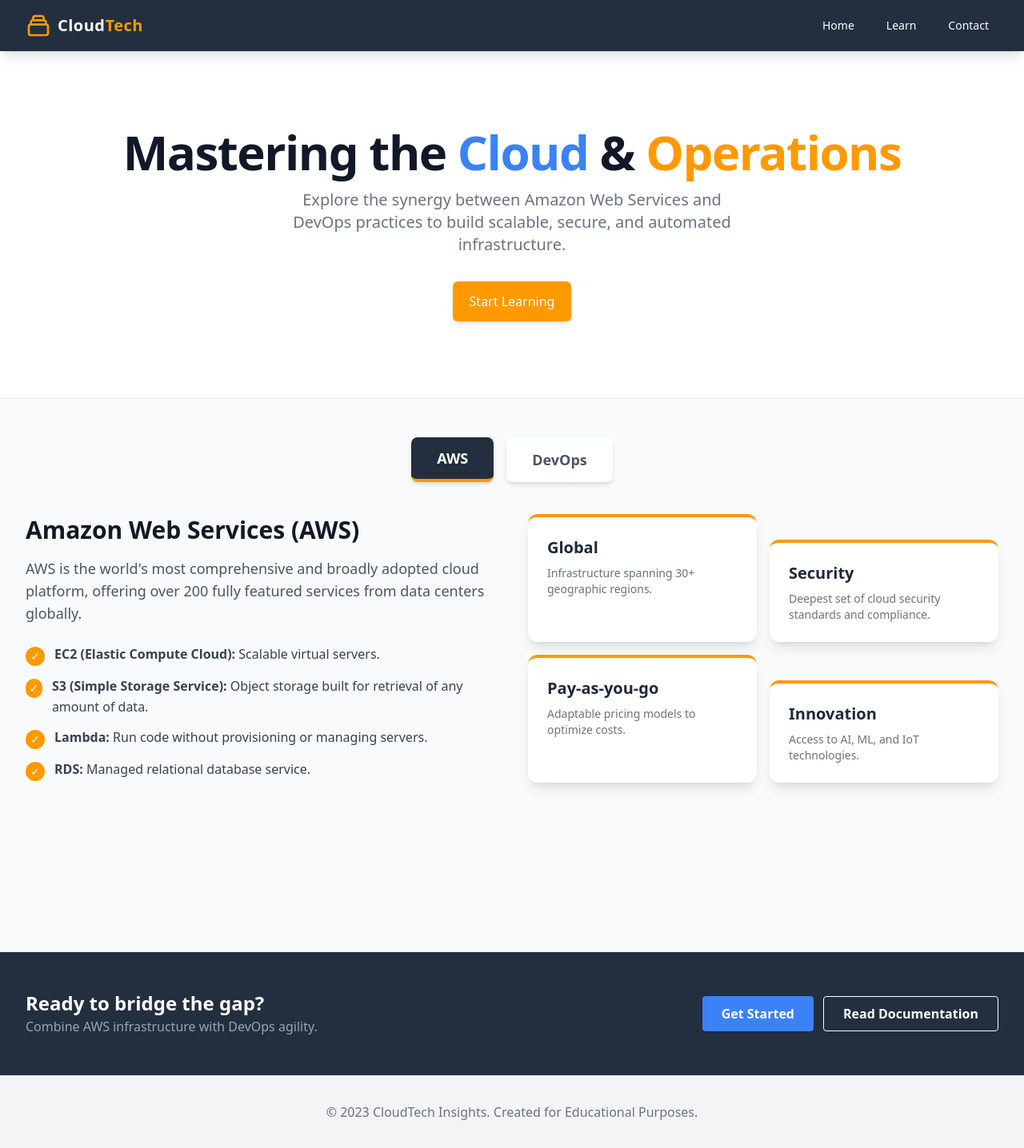
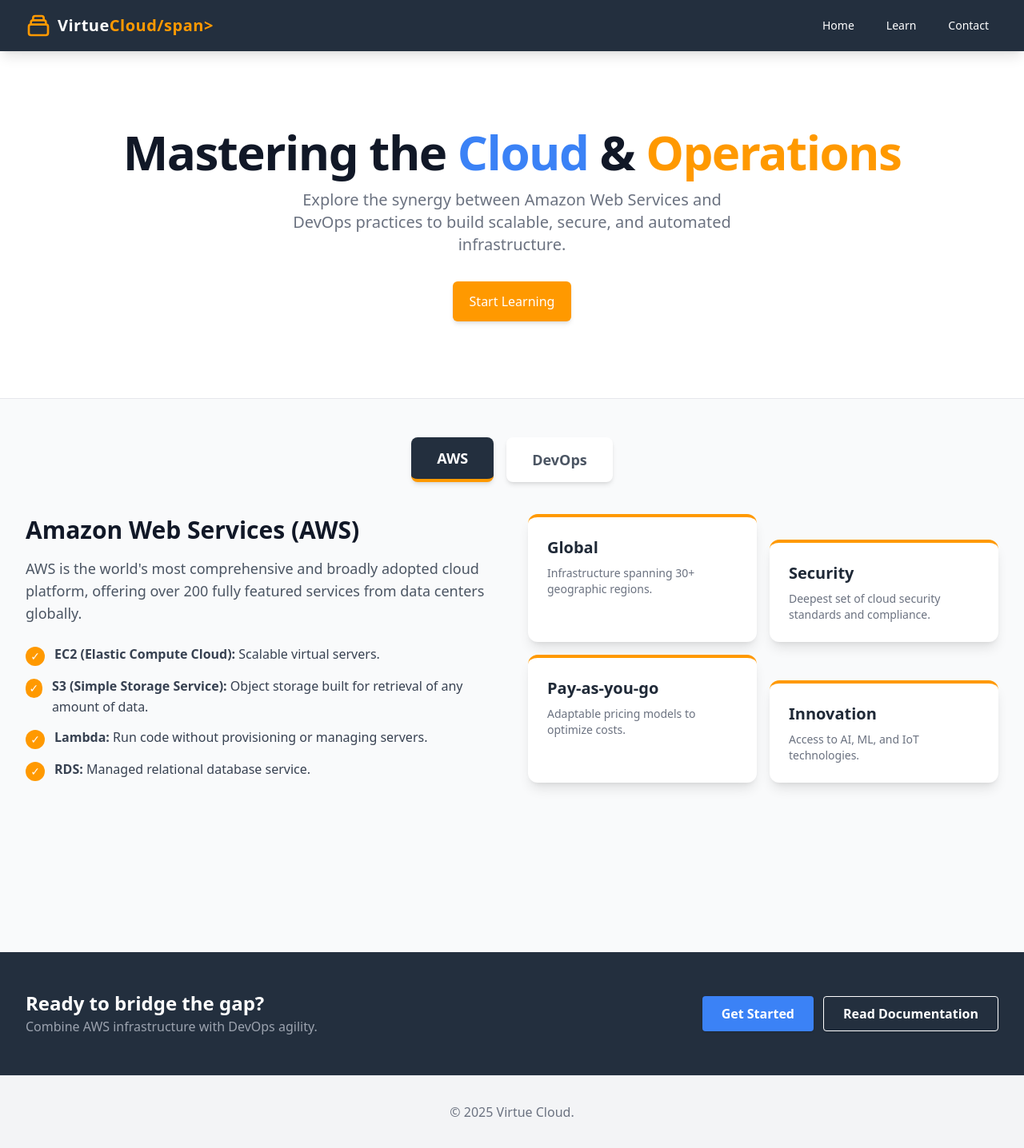
Before and after one commit to avnishr13/AWS-interactive-Website, a plain HTML site: page index.html in a window 1280 px wide. Shown: the whole page at 80% size. Drawn offline with nearby package versions, Linux system fonts and the light colour scheme.

Commit message:
Update branding from CloudTech to Virtue Cloud

```diff
--- a/index.html
+++ b/index.html
@@ -41,7 +41,7 @@
             <div class="flex items-center justify-between h-16">
                 <div class="flex items-center space-x-2">
                     <svg class="w-8 h-8 text-aws" fill="none" stroke="currentColor" viewBox="0 0 24 24"><path stroke-linecap="round" stroke-linejoin="round" stroke-width="2" d="M19 11H5m14 0a2 2 0 012 2v6a2 2 0 01-2 2H5a2 2 0 01-2-2v-6a2 2 0 012-2m14 0V9a2 2 0 00-2-2M5 11V9a2 2 0 012-2m0 0V5a2 2 0 012-2h6a2 2 0 012 2v2M7 7h10"></path></svg>
-                    <span class="font-bold text-xl tracking-wide">Cloud<span class="text-aws">Tech</span></span>
+                    <span class="font-bold text-xl tracking-wide">Virtue<span class="text-aws">Cloud/span></span>
                 </div>
                 <div class="hidden md:block">
                     <div class="ml-10 flex items-baseline space-x-4">
@@ -195,7 +195,7 @@
 
     <footer id="contact" class="bg-gray-100 border-t border-gray-200 mt-auto">
         <div class="max-w-7xl mx-auto py-8 px-4 sm:px-6 lg:px-8 text-center text-gray-500">
-            <p>&copy; 2023 CloudTech Insights. Created for Educational Purposes.</p>
+            <p>&copy; 2025 Virtue Cloud.</p>
         </div>
     </footer>
 
```
